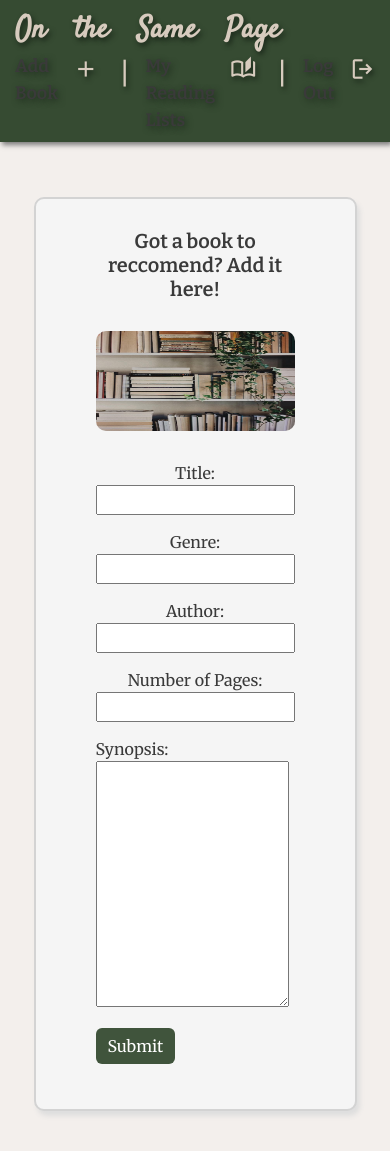
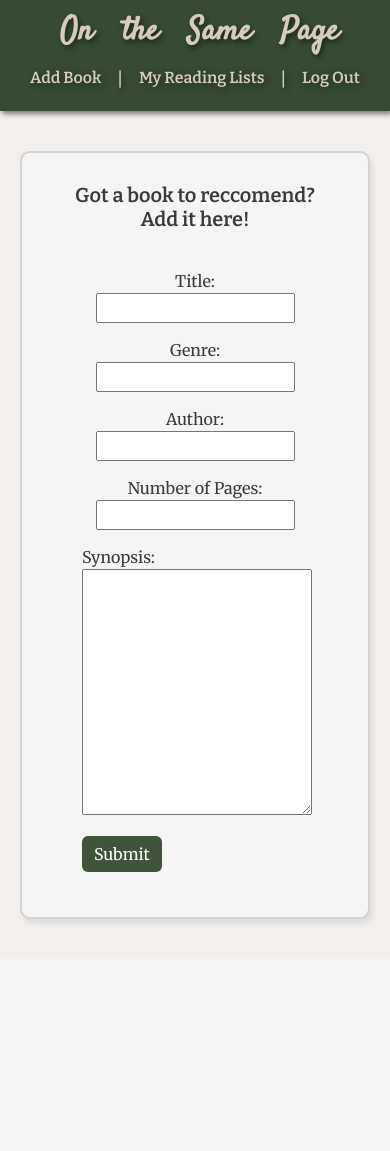
Before and after one commit to adricastro1/Book-Club, a Django app: page /books/create/ in a window 390 px wide. After the commit the page ends 926 px from the top, so only its background shows below. Run offline with Django 4.2, Linux system fonts and the light colour scheme; the visitor is signed in with stand-in values (Sample User, id 1).

Commit message:
media query complete for max-400

```diff
--- a/main_app/static/css/style.css
+++ b/main_app/static/css/style.css
@@ -14,7 +14,6 @@
 a:visited {
     text-decoration: none;
     color: rgb(58, 58, 58);
-
 }
 
 .container {
@@ -35,7 +34,8 @@
 }
 
 .link,
-.link:visited {
+.link:visited,
+.link:link {
     font-family: 'Bitter', serif;
     font-size: 22px;
     color: #d7cbbe;
@@ -491,11 +491,13 @@
     padding: 60px;
     border-radius: 10px;
     background-color: rgba(245, 245, 245, 0.935);
-    box-shadow: 3px 5px 5px rgb(162, 161, 161);
+    box-shadow: 3px 5px 5px rgb(83, 82, 82);
 }
 
 .form-a {
     width: 1200;
+    box-shadow: 3px 5px 5px rgb(153, 152, 152);
+
 }
 
 .form-c {
@@ -576,8 +578,41 @@
     }
 
     .form-c,
-    .form-b, #login-form {
+    .form-b,
+    #login-form {
         margin-top: 15px;
+    }
+
+    .cover>img {
+        display: flex;
+        justify-content: center;
+        margin: 15px 0;
+        margin-right: 0;
+    }
+
+    .cover {
+        margin: 0;
+        display: flex;
+        flex-direction: column;
+        align-items: center;
+    }
+
+    .material-symbols-outlined {
+        margin-top: 0;
+        font-size: 16px;
+    }
+
+    .form-center>form {
+        width: 350px;
+    }
+
+    #synopsis {
+        margin-top: 15px;
+    }
+
+
+    #mq-book-info {
+        text-align: center;
     }
 
     #nav-title,
@@ -612,15 +647,17 @@
         flex-direction: column;
     }
 
-    .home-left,
-    nav {
+    .home-left {
         position: static;
         height: auto;
     }
 
     .link,
-    .link:visited {
-        font-size: 18px;
+    .link:visited,
+    .link:link {
+        font-size: 16px;
+        word-spacing: 0;
+        margin-left: 10px;
     }
 
     .title {
@@ -628,26 +665,97 @@
         padding: 0 50px;
     }
 
-    .form-c,
-    .form-b {
-        margin-top: 15px;
+    .form-c {
+        margin-top: 30px;
         width: 350px;
     }
 
+    .form-a,
+    .form-b {
+        margin-top: 0px;
+    }
+
+    .form-b {
+        width: 350px;
+    }
+
+    .add-form {
+        margin-top: 0;
+    }
+
     .botm-info>img {
-        height: 200px;
+        height: 250px;
+        margin-right: 0;
+        border-radius: 10px;
     }
 
     .book-details {
         padding: 10px;
     }
 
-    .books-img{
-        margin-top: 10px;
+    .books-img {
+        margin-top: 0px;
         width: 100%;
         height: 500px;
 
     }
+
+    .title>span {
+        font-size: 20px;
+    }
+
+    .list-title {
+        max-width: 250px;
+    }
+
+    .list {
+        padding: 0;
+    }
+
+    .book-list,
+    .read-list {
+        width: 330px;
+        margin: 15px 0;
+    }
+
+    .mq-title > h5{
+        font-size: 16px;
+    }
+
+    .mq-title > p {
+        font-size: 14px;
+    }
+
+    .welcome {
+        margin-left: 0;
+        text-align: center;
+    }
+
+
+    #read-title {
+        margin-top: 30px;
+    }
+
+    #action-5,
+    #action-6,
+    #action-7 {
+        margin-top: 3px;
+        font-size: 18px;
+    }
+
+    #book-title>.material-symbols-outlined {
+        font-size: 40px;
+        display: flex;
+        align-items: center;
+    }
+
+    .books-read>.material-symbols-outlined {
+        font-size: 40px;
+        margin: 0 15px  0 0 ;
+        display: flex;
+        align-items: center;
+    }
+
 
     #botm-details {
         margin: 15px 10px;
@@ -662,24 +770,37 @@
         margin-top: 0;
     }
 
-    #nav-title,
-    #nav-links {
-        margin-left: 15px;
+    textarea#id_comment {
+        width: 260px;
     }
 
-    #nav-title {
-        font-size: 30px;
+    textarea#id_synopsis {
+        width: 230px;
+    }
+
+    #center-img,
+    #img-1 {
+        visibility: hidden;
+        height: 0px;
+    }
+
+    #nav-links {
+        margin: 10px 10px 10px 20px;
+        gap: 0;
+    }
+
+    #nav-title, #nav-title:visited {
+        font-size: 32px;
+        margin-left: 60px;
     }
 
     #nav-links>span {
-        font-size: 28px;
+        font-size: 18px;
     }
 
-    #bookshelf,
-    #bookshelf-2 {
-        margin: 0;
-        width: 100%;
-        height: 100px;
+    #nav-links>.material-symbols-outlined {
+        visibility: hidden;
+        font-size: 0;
     }
 
     #book-header,
@@ -690,14 +811,20 @@
     }
 
     #delete-form,
-    #delete-form-1, #login-form {
+    #delete-form-1,
+    #login-form {
         margin-top: 20px;
         width: 250px;
         padding: 20px;
     }
 
+    #delete-form,
+    #delete-form-1 {
+        margin-top: 90px;
+    }
+
     #login-form {
-        margin-top: 0;
+        margin-top: 45px;
     }
 
 }
--- a/main_app/templates/books/detail.html
+++ b/main_app/templates/books/detail.html
@@ -27,8 +27,8 @@
 
     <div class="cover">
       {% load static %}
-      <img src="{%static 'imgs/book-stack.png'%}" alt="book-stack">
-      <div>
+      <img id="mq-cover" src="{%static 'imgs/book-stack.png'%}" alt="book-stack">
+      <div id="mq-book-info">
         <p>Genre: {{ book.genre }}</p>
         <p>{{ book.numofpages }} pages</p>
         <div class="stars">
--- a/main_app/templates/books/readinglist.html
+++ b/main_app/templates/books/readinglist.html
@@ -10,7 +10,7 @@
         <div class="book-list">
             <div id="book-title">
                 <span class="material-symbols-outlined">auto_stories</span>
-                <div>
+                <div class="mq-title">
                     <h5>{{book.title}}</h5>
                     <p class="p">{{book.author}}</p>
                 </div>
@@ -39,14 +39,14 @@
     </section>
 
     <section>
-        <h3 class="list-title">Books Read:</h3>
+        <h3 id="read-title" class="list-title">Books Read:</h3>
         {% if read_list %}
         {% for book in read_list %}
         <a href="{% url 'detail' book.id %}">
             <div class="read-list">
                 <div class="books-read">
                     <span class="material-symbols-outlined">auto_stories</span>
-                    <div >
+                    <div class="mq-title">
                         <h5>{{book.title}}</h5>
                         <p class="p">by {{book.author}}</p>
                     </div>
--- a/main_app/templates/main_app/book_form.html
+++ b/main_app/templates/main_app/book_form.html
@@ -5,7 +5,8 @@
 <div class="form-center">
     <div class="form-b">
         {% if object %}
-        <h3 class="title">Edit Book: <span>{{object.title}}</span></h3>
+        <h3 class="title">Edit Book:
+        </br> <span>{{object.title}}</span></h3>
         {% else %}
         <h3 class="title">Got a book to reccomend? Add it here!</h3>
         {% endif %}
--- a/main_app/templates/main_app/review_form.html
+++ b/main_app/templates/main_app/review_form.html
@@ -3,7 +3,8 @@
 
 <div class="form-center">
     <div class="form-b">
-        <h2 class="title">Edit review for: <span>{{object.book}}</span></h2>
+        <h2 class="title">Edit review for:
+        </br> <span>{{object.book}}</span></h2>
         <div class="edit-form">
             <div class="form-center">
                 <form action="" method="POST">
```
